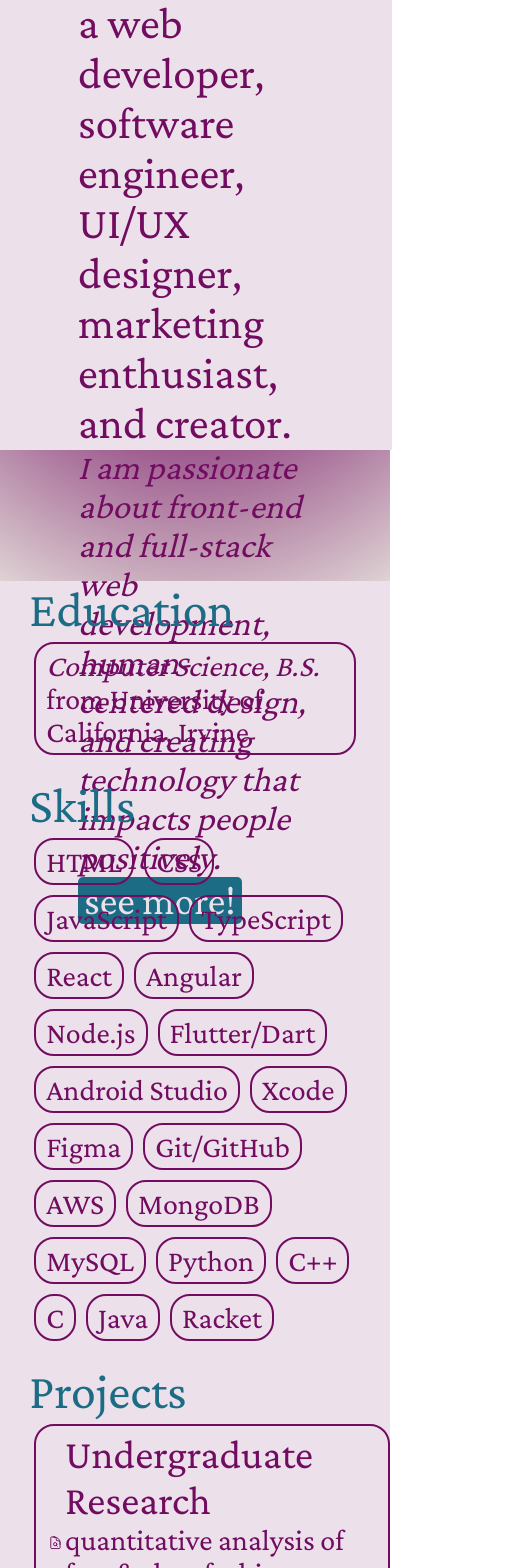
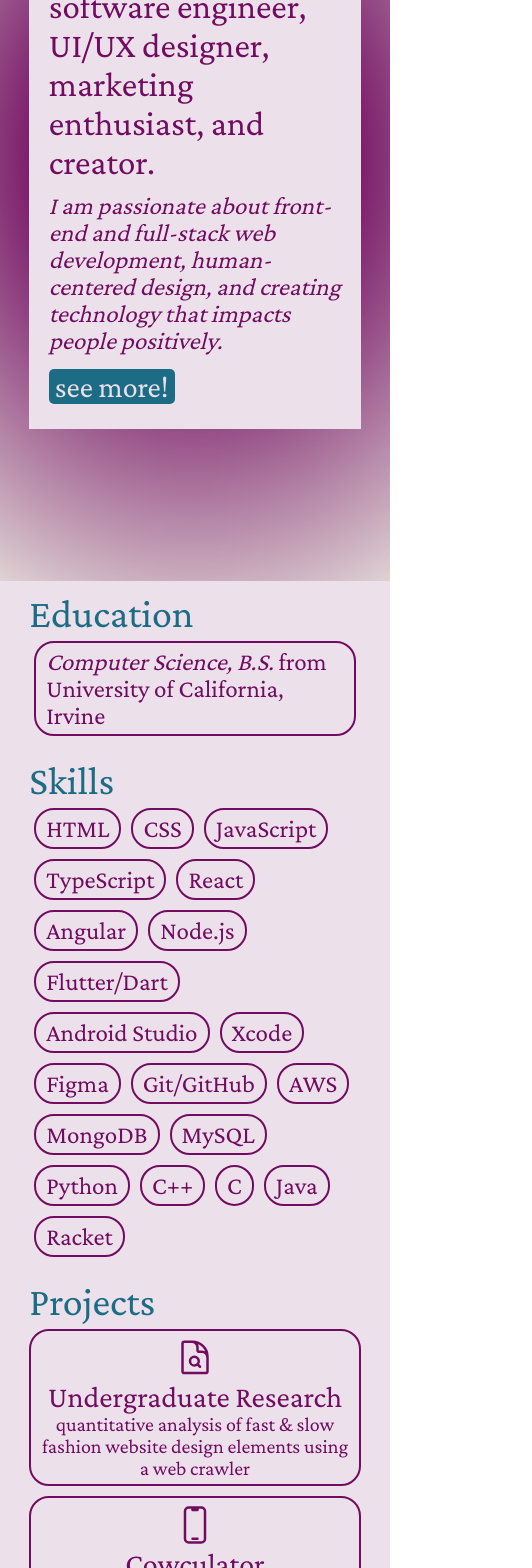
Before and after one commit to gracebmanning/grace-manning-v4, a React (Create React App) app: page / in a window 390 px wide. Shown: the part 1107-2675 px from the top of the page, 532 px wide, since content can reach past the window. Built offline with nearby package versions, Linux system fonts and the light colour scheme.

Commit message:
responsiveness

```diff
--- a/src/App.css
+++ b/src/App.css
@@ -19,7 +19,7 @@
 .rectangle{
   background: #ECE0EA;
   width: 60vw;
-  height: 50vh;
+  min-height: 50vh;
   padding: 80px;
   display: flex;
   flex-direction: column;
@@ -38,6 +38,7 @@
   text-align: center;
   width: fit-content;
   transition: 0.2s ease-in;
+  margin: 5px 5px 5px 0px;
 }
 
 button:hover{
@@ -51,3 +52,20 @@ button:hover{
   margin: 2px;
   color: var(--dark-purple);
 }
+
+@media screen and (max-width: 768px) {
+  .rectangle{
+    width: 75vw;
+    padding: 20px;
+    margin-top: 10px;
+    margin-bottom: 10px;
+  }
+
+  .icon{
+    font-size: 40px;
+  }
+
+  .button{
+    font-size: 30px;
+  }
+}
--- a/src/components/About/about.css
+++ b/src/components/About/about.css
@@ -3,6 +3,7 @@
     color: var(--dark-purple);
     font-size: 45px;
     font-weight: 400;
+    margin-bottom: 10px;
 }
 
 #about-subtext{
@@ -11,4 +12,15 @@
     font-size: 35px;
     font-style: italic;
     font-weight: 400;
+    margin-bottom: 10px;
 }
+
+@media screen and (max-width: 768px) {
+    #about-text{
+        font-size: 35px;
+    }
+
+    #about-subtext{
+        font-size: 25px;
+    }
+}
--- a/src/components/Contact/contact.css
+++ b/src/components/Contact/contact.css
@@ -13,3 +13,12 @@
     font-size: 40px;
     font-weight: 400;
 }
+
+@media screen and (max-width: 768px) {
+    .contact-header{
+        font-size: 40px;
+    }
+    .contact-text{
+        font-size: 25px;
+    }
+}
--- a/src/components/Contact/contact.js
+++ b/src/components/Contact/contact.js
@@ -6,9 +6,9 @@ export default function Contact() {
     return (
         <div className="section-solid" id="contact">
             <div className="rectangle">
-                <div>
+                <div className="contact-container">
                     <h2 className="contact-header">want to know more?</h2>
-                    <div className="contact-buttons">
+                    <div>
                         <a href={resume} target="_blank" rel="noreferrer">
                             <button className="button">resume</button>
                         </a>
--- a/src/components/Cowculator/cowculator.css
+++ b/src/components/Cowculator/cowculator.css
@@ -33,3 +33,17 @@
     margin-right: 15px;
     border-radius: 10px;
 }
+
+@media screen and (max-width: 768px) {
+    #cowculator-title{
+        font-size: 45px;
+    }
+
+    #cowculator-tagline{
+        font-size: 35px;
+    }
+
+    .previewImage{
+        width: 30%;
+    }
+}
--- a/src/components/Photography/photography.css
+++ b/src/components/Photography/photography.css
@@ -48,3 +48,12 @@
     column-gap: 15px;
     row-gap: 15px;
 }
+
+@media screen and (max-width: 768px) {
+    #photography-title{
+        margin-top: 40px;
+    }
+    .photoGallery{
+        grid-template-columns: 1fr 1fr;
+    }
+}
--- a/src/components/Projects/projects.css
+++ b/src/components/Projects/projects.css
@@ -1,4 +1,5 @@
 .container{
+    margin-top: 10px;
     width: 85%;
     display: flex;
     flex-direction: column;
@@ -38,23 +39,20 @@
 }
 
 .projectsContainer{
+    width: 100%;
     display: flex;
     flex-direction: column;
 }
 
 .projectItem{
-    width: 100%;
     padding: 5px 10px 5px 10px;
-    margin: 5px;
+    margin: 5px 0px 5px 0px;
     color: var(--dark-purple);
-    font-size: 35px;
     border: 2px solid var(--dark-purple);
     border-radius: 20px;
-
     display: flex;
     flex-direction: row;
     align-items: center;
-
     transition: 0.2s ease-in;
 }
 
@@ -63,6 +61,36 @@
     transition: 0.2s ease-in;
 }
 
+.projectItem h3{
+    font-size: 35px;
+}
+
 .projectItem p{
     font-size: 30px;
 }
+
+@media screen and (max-width: 768px) {
+    .h2{
+        font-size: 40px;
+    }
+
+    .skillItem{
+        font-size: 25px;
+    }
+
+    .projectItem{
+        flex-direction: column;
+        align-items: center;
+        justify-content: center;
+    }
+
+    .projectItem h3{
+        font-size: 30px;
+        text-align: center;
+    }
+
+    .projectItem p{
+        font-size: 20px;
+        text-align: center;
+    }
+}
--- a/src/components/Research/research.css
+++ b/src/components/Research/research.css
@@ -57,3 +57,18 @@
 #research-poster{
     width: 70%;
 }
+
+@media screen and (max-width: 768px) {
+    #research-title{
+        margin-top: 40px;
+    }
+    .icon-link{
+        width: 45%;
+    }
+    .icon-links{
+        flex-wrap: wrap;
+    }
+    #research-poster{
+        width: 95%;
+    }
+}
--- a/src/components/Research/research.js
+++ b/src/components/Research/research.js
@@ -48,7 +48,7 @@ export default function Research() {
         </div>
         <div className="section-solid" id="poster">
             <div className="container">
-                <h3 className="research-h3">Research Paper - presented at UROP Symposium</h3>
+                <h3 className="research-h3">Research Poster - presented at UROP Symposium</h3>
                 <br/>
                 <img id="research-poster" src={poster} alt="poster summarizing the research in a green, brown, and cream color palette. The sections of the paper are grouped into organic blob shapes." />
             </div>
```
Also changed, not shown: src/components/Main/main.css (line endings or trailing spaces).
